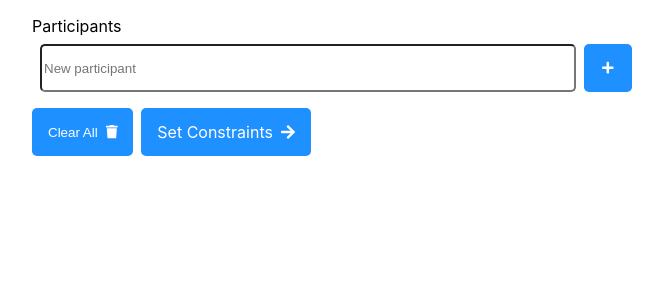
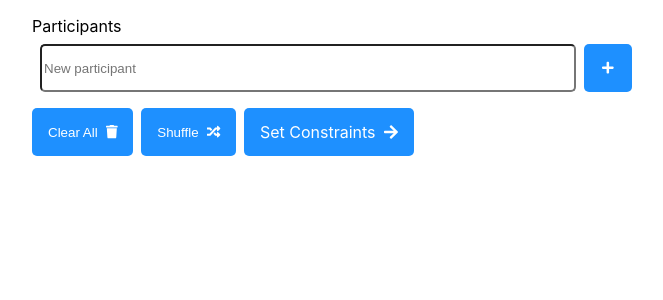
Before and after one commit to mdm/secret-santas, a React (Create React App) app: page / in a window 1280 px wide. Shown: the top 300 px of the page, without its empty margins (304-967 px from the left). Built offline with nearby package versions, Linux system fonts and the light colour scheme.

Commit message:
Add shuffling

```diff
--- a/src/algorithm.ts
+++ b/src/algorithm.ts
@@ -8,7 +8,7 @@ const makeGraph = (constraints: boolean[][]) => {
 
   const fromGivers = constraints.map((constraintsForGiver) =>
     constraintsForGiver
-      .map((allowed, i) => ({ allowed, index: i}))
+      .map((allowed, i) => ({ allowed, index: i }))
       .filter((constraint) => constraint.allowed)
       .map((constraint) => 2 * (constraint.index + 1) + 1)
   );
@@ -31,9 +31,10 @@ const findPath = (nodes: number[][]) => {
   visited[0] = true;
 
   while (queue.length > 0) {
-        let current = queue.shift()
+    let current = queue.shift();
 
-        if (current === 1) { // sink reached
+    if (current === 1) {
+      // sink reached
       const path = [1];
       while (current !== 0) {
         path.push(previous[current!]);
@@ -56,7 +57,7 @@ const findPath = (nodes: number[][]) => {
   return null;
 };
 
-const flipEdges = (nodes: number[][], path:number[]) => {
+const flipEdges = (nodes: number[][], path: number[]) => {
   for (let i = 1; i < path.length; ++i) {
     nodes[path[i - 1]] = nodes[path[i - 1]].filter((to) => to !== path[i]);
     nodes[path[i]].push(path[i - 1]);
@@ -70,18 +71,18 @@ export const findAssignments = (constraints: boolean[][]) => {
   console.log(nodes);
   let path = findPath(nodes);
   console.log(path);
-  while (path !== null){
+  while (path !== null) {
     flipEdges(nodes, path);
     path = findPath(nodes);
     console.log(nodes);
   }
 
   if (nodes[1].length < constraints.length) {
-    console.log('ASSIGNMENT IMPOSSIBLE!');
+    console.log("ASSIGNMENT IMPOSSIBLE!");
     return null;
   }
 
-  const assignments = []
+  const assignments = [];
   for (let i = 0; i < constraints.length; ++i) {
     const giver = 2 * (i + 1);
     for (let j = 0; j < constraints.length; ++j) {
@@ -95,3 +96,23 @@ export const findAssignments = (constraints: boolean[][]) => {
   console.log(assignments);
   return assignments;
 };
+
+export const shuffle = (array: any[]) => {
+  let currentIndex = array.length;
+  let randomIndex;
+
+  // While there remain elements to shuffle...
+  while (currentIndex !== 0) {
+    // Pick a remaining element...
+    randomIndex = Math.floor(Math.random() * currentIndex);
+    currentIndex--;
+
+    // And swap it with the current element.
+    [array[currentIndex], array[randomIndex]] = [
+      array[randomIndex],
+      array[currentIndex],
+    ];
+  }
+
+  return array;
+};
--- a/src/views/Assignments.tsx
+++ b/src/views/Assignments.tsx
@@ -30,6 +30,8 @@ const Assignments: React.FC = () => {
     const newAssignments = findAssignments(constraints);
     if (newAssignments !== null) {
       setAssignments(newAssignments);
+    } else {
+      setAssignments([]);
     }
   };
 
@@ -43,7 +45,10 @@ const Assignments: React.FC = () => {
 
   return (
     <div>
-      <div>Constraints</div>
+      <div>Assignments</div>
+      {!assignments.length ? (
+        <i>Assignment impossible. Relax constraints.</i>
+      ) : (
         <ul>
           {participants.map((giver, i) => {
             return !assignments.length ? null : (
@@ -57,12 +62,13 @@ const Assignments: React.FC = () => {
             );
           })}
         </ul>
-      <Styled.FlexRow>
+      )}
+      {/* <Styled.FlexRow>
         <Styled.Button onClick={handleReroll}>
           <Styled.ButtonText>Reroll Assignments</Styled.ButtonText>
           <FontAwesomeIcon icon={faRedo} />
         </Styled.Button>
-      </Styled.FlexRow>
+      </Styled.FlexRow> */}
     </div>
   );
 };
--- a/src/views/Participants.tsx
+++ b/src/views/Participants.tsx
@@ -1,10 +1,15 @@
 import React, { useEffect, useState } from "react";
 import { FontAwesomeIcon } from "@fortawesome/react-fontawesome";
-import { faArrowRight, faTrash } from "@fortawesome/free-solid-svg-icons";
+import {
+  faArrowRight,
+  faRandom,
+  faTrash,
+} from "@fortawesome/free-solid-svg-icons";
 
 import * as Styled from "../styles";
 import Participant from "../components/Participant";
 import NewParticipant from "../components/NewParticipant";
+import { shuffle } from "../algorithm";
 
 const Participants: React.FC = () => {
   const [participants, setParticipants] = useState<string[]>([]);
@@ -49,6 +54,19 @@ const Participants: React.FC = () => {
     window.localStorage.removeItem("assignments");
   };
 
+  const handleShuffle = () => {
+    setParticipants((prev) => {
+      const newParticipants = shuffle([...prev]);
+      window.localStorage.setItem(
+        "participants",
+        JSON.stringify(newParticipants)
+      );
+      window.localStorage.removeItem("constraints");
+      window.localStorage.removeItem("assignments");
+      return newParticipants;
+    });
+  };
+
   return (
     <div>
       <div>Participants</div>
@@ -70,6 +88,10 @@ const Participants: React.FC = () => {
           <Styled.ButtonText>Clear All</Styled.ButtonText>
           <FontAwesomeIcon icon={faTrash} />
         </Styled.Button>
+        <Styled.Button onClick={handleShuffle}>
+          <Styled.ButtonText>Shuffle</Styled.ButtonText>
+          <FontAwesomeIcon icon={faRandom} />
+        </Styled.Button>
         <Styled.LinkButton to="/constraints">
           <Styled.ButtonText>Set Constraints</Styled.ButtonText>
           <FontAwesomeIcon icon={faArrowRight} />
```
Lines whose indentation alone changed are shown as unchanged.
